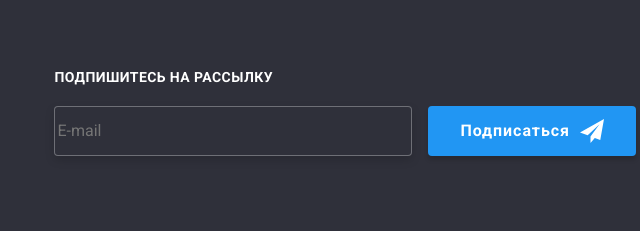
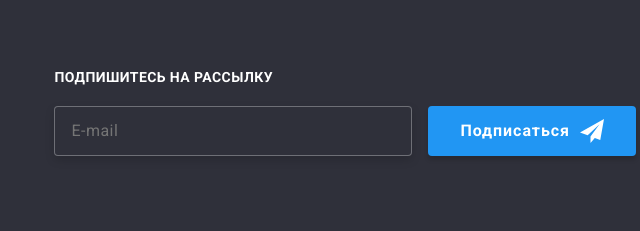
Before and after one commit to Katerina-Zamiatina/goit-markup-hw-06, a plain HTML site: page index.html in a window 1280 px wide. Shown: the part 2673-2904 px from the top of the page, 589-1229 px from the left. Drawn offline with nearby package versions, Linux system fonts and the light colour scheme.

Commit message:
Исправляет ошибки в форме футера

```diff
--- a/css/styles.css
+++ b/css/styles.css
@@ -583,7 +583,7 @@ button {
 	margin-right: 10px;
 }
 
-.subscribe-container {
+.subscribe-form {
 	margin-left: auto;
 }
 
@@ -591,12 +591,19 @@ button {
 	width: 358px;
 	height: 50px;
 	margin-right: 12px;
+	padding-left: 16px;
 
 	background-color: #2f303a;
 	border: 1px solid rgba(255, 255, 255, 0.3);
 	box-sizing: border-box;
 	filter: drop-shadow(0px 4px 4px rgba(0, 0, 0, 0.15));
 	border-radius: 4px;
+
+	font-weight: normal;
+	font-size: 16px;
+	line-height: 1.25;
+	letter-spacing: 0.03em;
+	color: var(--text-white);
 }
 
 .submit-btn {
--- a/index.html
+++ b/index.html
@@ -379,16 +379,14 @@
 						</li>
 					</ul>
 				</div>
-				<div class="subscribe-container">
-					<form>
-						<label>
-							<span class="text-footer">Подпишитесь на рассылку</span>
-							<input type="text" name="message" placeholder="E-mail" class="input-footer" />
-						</label>
+				<form class="subscribe-form">
+					<label>
+						<span class="text-footer">Подпишитесь на рассылку</span>
+						<input type="text" name="email" placeholder="E-mail" class="input-footer" />
+					</label>
 
-						<button type="submit" class="hero-button submit-btn">Подписаться</button>
-					</form>
-				</div>
+					<button type="submit" class="hero-button submit-btn">Подписаться</button>
+				</form>
 			</div>
 		</footer>
 
```
